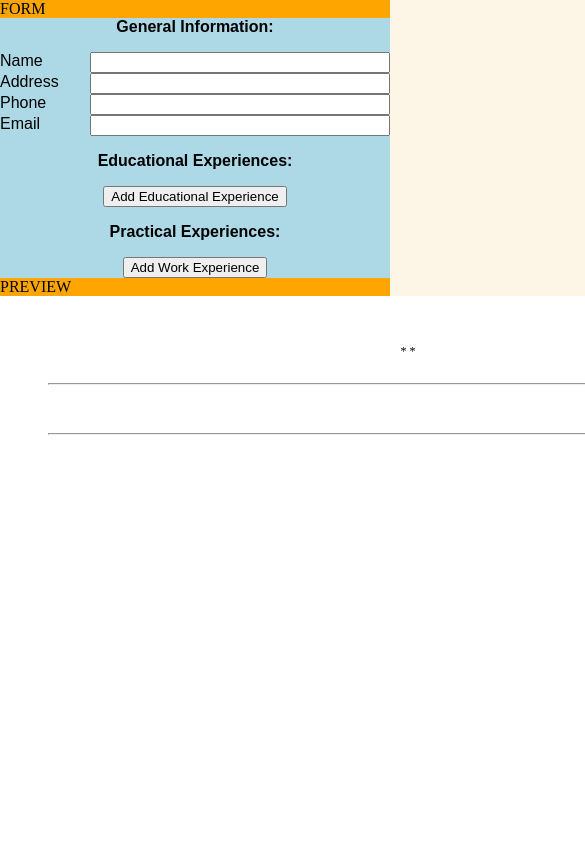
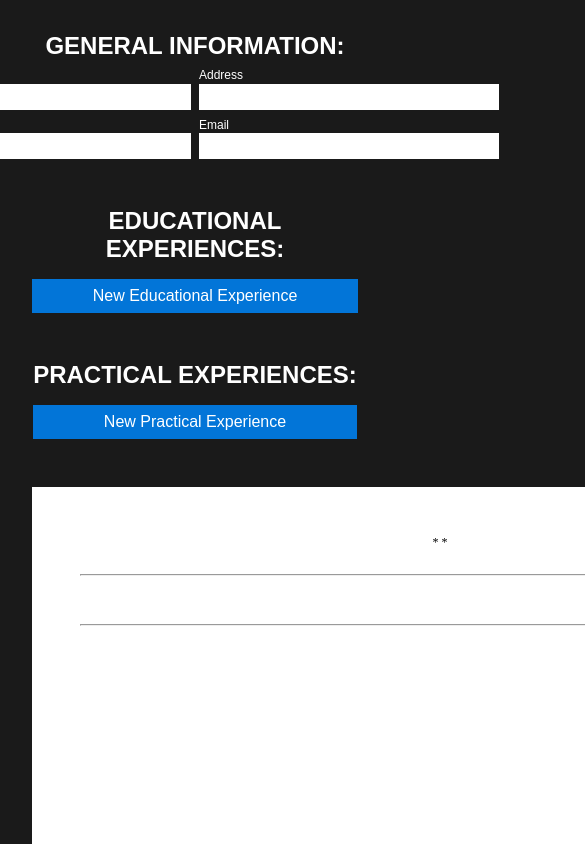
Before and after one commit to azboss2021/cv-project, a React (Create React App) app: page / in a window 390 px wide. Shown: the top 844 px of the page, 585 px wide, since content can reach past the window. Built offline with nearby package versions, Linux system fonts and the light colour scheme.

Commit message:
Completed styling for viewing on desktop screen. Mobile responsiveness yet to be added. Changed structuring of forms to make styling more thorough.

```diff
--- a/src/App.css
+++ b/src/App.css
@@ -5,45 +5,75 @@
 body {
   margin: 0;
   padding: 0;
-  background: oldlace;
+  background: #1a1a1a;
+  color: white;
+}
+
+#App {
+  padding: 2rem;
 }
 
 .form {
   display: grid;
   grid-template-columns: 1fr 1fr;
-  max-width: 400px;
+  /* max-width: 400px; */
+  gap: .5rem;
 }
 
-.app_header {
-  background: orange;
+.form > div > input {
+  border: none;
+  padding: .25rem .5rem;
+  font-size: 16px;
+}
+
+#form_educations, #form_works, #educations, #works, #form, #preview, .form_section {
+  display: flex;
+  flex-direction: column;
 }
 
 .form_section_title {
   font-weight: bold;
+  text-align: center;
+  font-size: 24px;
+  text-transform: uppercase;
 }
 
 #form {
-  background: lightblue;
+  align-items: center;
+  font-family: Arial, Helvetica, sans-serif;
+}
+
+#form_educations, #form_works {
+  gap: 2rem;
+}
+
+.form > div {
   display: flex;
   flex-direction: column;
-  gap: 1rem;
-  align-items: center;
-  font-family: Arial, Helvetica, sans-serif;
+  gap: .1rem;
+}
+
+label {
+  font-size: 12px;
 }
 
 input {
   width: 300px;
 }
 
+input:focus {
+  background: lightblue;
+  outline: none;
+}
+
 #preview {
   background: white;
   padding: 3rem 3rem;
-  display: flex;
-  flex-direction: column;
   gap: 1.5rem;
   width: 8.5in;
-  height: 11in;
+  min-height: 11in;
   margin: 0 auto;
+  color: black;
 }
 
 #name {
@@ -59,8 +89,6 @@ input {
 }
 
 #educations, #works {
-  display: flex;
-  flex-direction: column;
   gap: 1.5rem;
   font-size: 16px;
 }
@@ -86,3 +114,25 @@ hr {
 .school, .workplace {
   font-style: italic;
 }
+
+.button_delete {
+  background: #d9534f;
+  color: white;
+  cursor: pointer;
+  border: none;
+  font-size: 16px;
+}
+
+.button_add {
+  background: #0275d8;
+  color: white;
+  cursor: pointer;
+  border: none;
+  padding: .5rem;
+  font-size: 16px;
+}
+
+.form_section {
+  margin-bottom: 3rem;
+  gap: .5rem;
+}
--- a/src/App.js
+++ b/src/App.js
@@ -14,9 +14,7 @@ function App() {
   const [works, setWorks] = useState([]);
 
   return (
-    <>
-      <div className="app_header">FORM</div>
-
+    <div id="App">
       <Form
         info={info}
         setInfo={setInfo}
@@ -26,10 +24,8 @@ function App() {
         setWorks={setWorks}
       />
 
-      <div className="app_header">PREVIEW</div>
-
       <Preview info={info} educations={educations} works={works} />
-    </>
+    </div>
   );
 }
 
--- a/src/components/EducationForm.js
+++ b/src/components/EducationForm.js
@@ -39,29 +39,39 @@ export default class EducationForm extends Component {
   render() {
     return (
       <div className="form" key={'form_education' + this.props.id}>
+        <div>
           <label htmlFor={'form_school' + this.props.id}>School</label>
           <input
             onChange={(e) => this.HandleChange(e, 'school')}
             id={'form_school' + this.props.id}
           ></input>
+        </div>
+        <div>
           <label htmlFor={'form_degree' + this.props.id}>Degree</label>
           <input
             onChange={(e) => this.HandleChange(e, 'degree')}
             id={'form_degree' + this.props.id}
           ></input>
+        </div>
+        <div>
           <label htmlFor={'form_date_start' + this.props.id}>Date Start</label>
           <input
             onChange={(e) => this.HandleChange(e, 'dateStart')}
             id={'form_date_start' + this.props.id}
           ></input>
+        </div>
+        <div>
           <label htmlFor={'form_date_end' + this.props.id}>Date End</label>
           <input
             onChange={(e) => this.HandleChange(e, 'dateEnd')}
             id={'form_date_end' + this.props.id}
           ></input>
+        </div>
+        <div>
           <label htmlFor={'form_details_education' + this.props.id}>Details</label>
           <input onChange={(e) => this.HandleChange(e, 'details')} type="text" id={'form_details_education' + this.props.id}></input>
-        <button id={'education_delete' + this.props.id} onClick={(e) => this.HandleDelete(e)}>Delete</button>
+        </div>
+        <button className="button_delete" id={'education_delete' + this.props.id} onClick={(e) => this.HandleDelete(e)}>Delete</button>
       </div>
     );
   }
--- a/src/components/Form.js
+++ b/src/components/Form.js
@@ -34,10 +34,14 @@ export default class Form extends Component {
   render() {
     return (
       <div id="form">
+        <div className="form_section">
           <div className="form_section_title">General Information:</div>
           <InfoForm info={this.props.info} setInfo={this.props.setInfo} />
+        </div>
 
+        <div className="form_section">
           <div className="form_section_title">Educational Experiences:</div>
+          <div className="dynamic_form" id="form_educations">
             {this.props.educations.map((education) => {
               return (
                   <EducationForm
@@ -48,9 +52,13 @@ export default class Form extends Component {
                   />
               );
             })}
-        <button onClick={this.AddEducation}>Add Educational Experience</button>
+          </div>
+          <button className="button_add" onClick={this.AddEducation}>New Educational Experience</button>
+        </div>
 
+        <div className="form_section">
           <div className="form_section_title">Practical Experiences:</div>
+          <div className="dynamic_form" id="form_works">
             {this.props.works.map((work) => {
               return (
                 <WorkForm
@@ -61,8 +69,9 @@ export default class Form extends Component {
                 />
               );
             })}
-
-        <button onClick={this.AddWork}>Add Work Experience</button>
+          </div>
+          <button className="button_add" onClick={this.AddWork}>New Practical Experience</button>
+        </div>
       </div>
     );
   }
--- a/src/components/InfoForm.js
+++ b/src/components/InfoForm.js
@@ -43,27 +43,35 @@ export default class InfoForm extends Component {
   render() {
     return (
       <div className="form" >
+        <div>
             <label htmlFor="form_name">Name</label>
             <input
               onChange={(e) => this.HandleChange(e, 'name')}
               id="form_name"
             ></input>
+        </div>
+        <div>
           <label htmlFor="form_address">Address</label>
           <input
             onChange={(e) => this.HandleChange(e, 'address')}
             id="form_address"
           ></input>
+        </div>
+        <div>
           <label htmlFor="form_phone">Phone</label>
           <input
             onChange={(e) => this.HandleChange(e, 'phone')}
             id="form_phone"
           ></input>
+        </div>
+        <div>
           <label htmlFor="form_email">Email</label>
           <input
             onChange={(e) => this.HandleChange(e, 'email')}
             id="form_email"
           ></input>
         </div>
+      </div>
     );
   }
 }
--- a/src/components/WorkForm.js
+++ b/src/components/WorkForm.js
@@ -37,30 +37,40 @@ export default class WorkForm extends Component {
   render() {
     return (
       <div className="form" key={'form_work' + this.props.id}>
+        <div>
           <label htmlFor={'form_workplace' + this.props.id}>Workplace</label>
           <input
             onChange={(e) => this.HandleChange(e, 'workplace')}
             id={'form_workplace' + this.props.id}
           ></input>
+        </div>
+        <div>
           <label htmlFor={'form_title' + this.props.id}>Title</label>
           <input
             onChange={(e) => this.HandleChange(e, 'title')}
             id={'form_title' + this.props.id}
           ></input>
+        </div>
+        <div>
           <label htmlFor={'form_date_start_work' + this.props.id}>Date Start
           </label>
           <input
             onChange={(e) => this.HandleChange(e, 'dateStart')}
             id={'form_date_start_work' + this.props.id}
           ></input>
+        </div>
+        <div>
           <label htmlFor={'form_date_end_work' + this.props.id}>Date End</label>
           <input
             onChange={(e) => this.HandleChange(e, 'dateEnd')}
             id={'form_date_end_work' + this.props.id}
           ></input>
+        </div>
+        <div>
           <label htmlFor={'form_details_work' + this.props.id}>Details</label>
           <input onChange={(e) => this.HandleChange(e, 'details')} type="text" id={'form_details_work' + this.props.id}></input>
-        <button id={'work_delete' + this.props.id} onClick={(e) => this.HandleDelete(e)}>Delete</button>
+        </div>
+        <button className="button_delete" id={'work_delete' + this.props.id} onClick={(e) => this.HandleDelete(e)}>Delete</button>
       </div>
     );
   }
```
Lines whose indentation alone changed are shown as unchanged.
